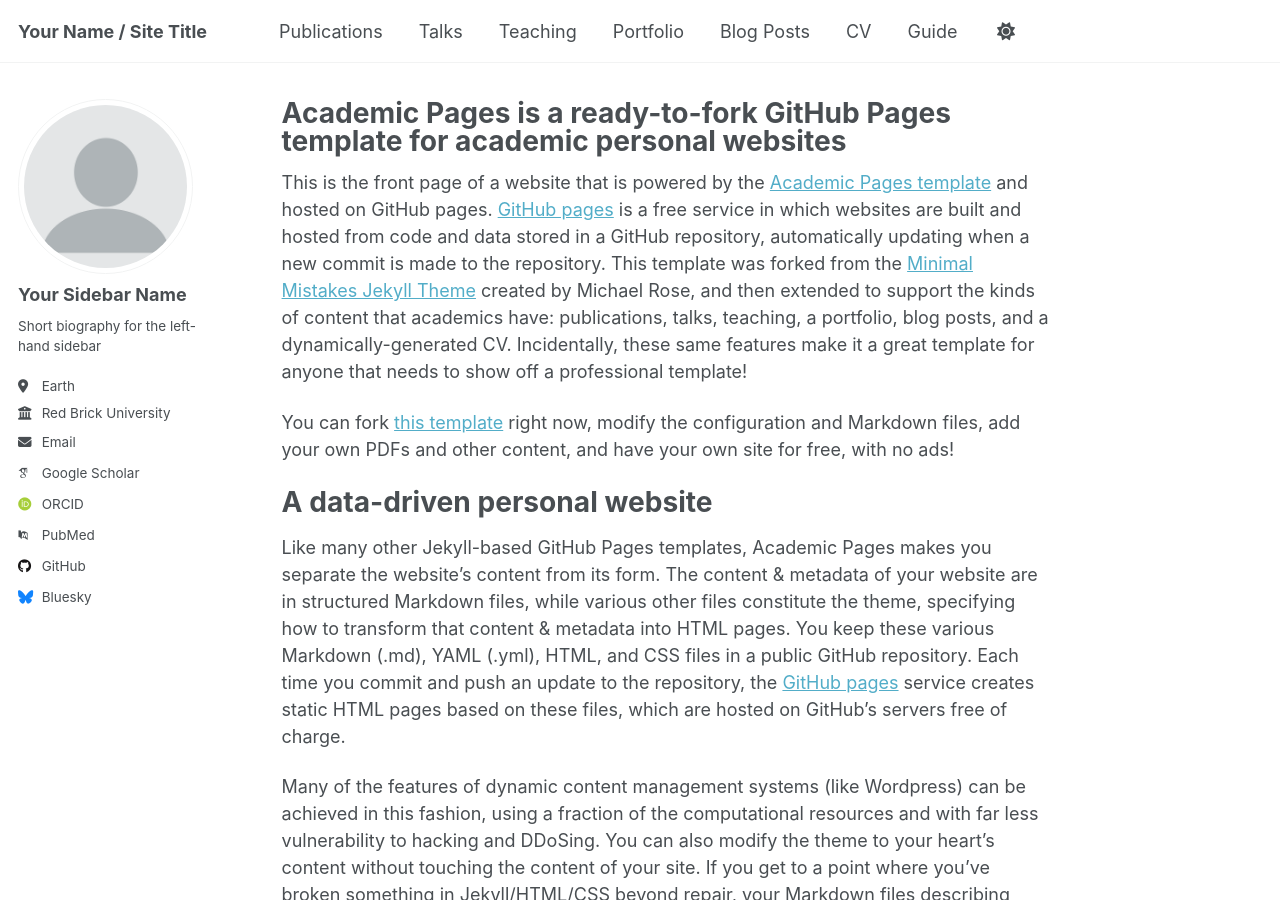
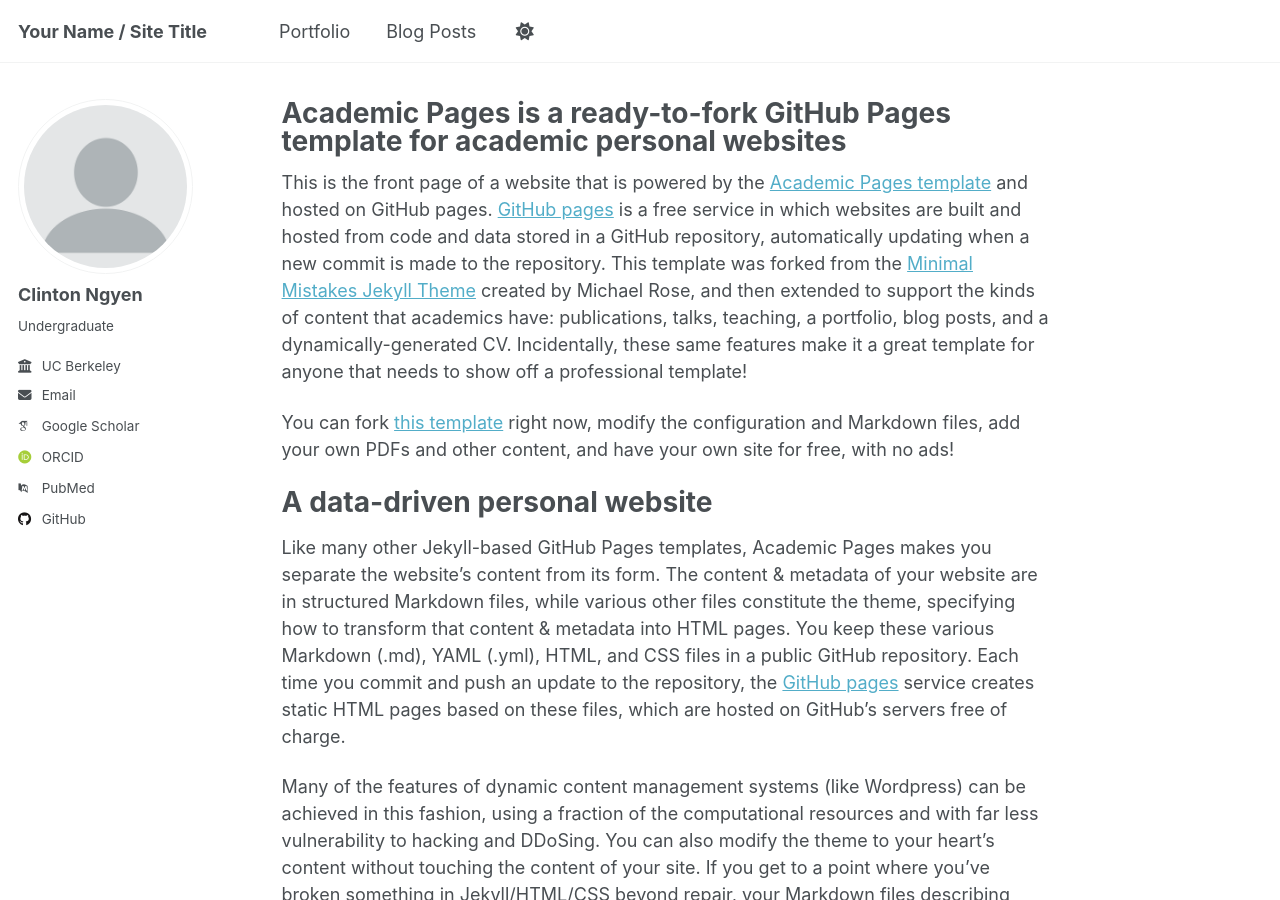
Before and after one commit to MintiClinti/MintiClinti.github.io, a Jekyll site: the page built from _pages/about.md, in a window 1280 px wide and 900 px high. Built offline with Jekyll 4.4.1, drawn with Linux system fonts in a browser that asks for light colours; some web fonts are replaced; a script that is not in the unit is left out.

Commit message:
initial changes

```diff
--- a/_config.yml
+++ b/_config.yml
@@ -23,13 +23,13 @@ repository               : "academicpages/academicpages.github.io"
 author:
   # Biographic information
   avatar           : "profile.png"
-  name             : "Your Sidebar Name"
+  name             : "Clinton Ngyen"
   pronouns         : # example: "she/her"
-  bio              : "Short biography for the left-hand sidebar"
-  location         : "Earth"
-  employer         : "Red Brick University"
+  bio              : "Undergraduate"
+  # location         : "Earth"
+  employer         : "UC Berkeley"
   uri              : # URL
-  email            : "none@example.org"
+  email            : "clintonnguyen@berkeley.edu"
 
   # Academic websites
   academia         : # URL
@@ -52,7 +52,7 @@ author:
 
   # Social media
   artstation       : # Username
-  bluesky          : "bsky.app" # Replace this with you Bluesky username
+  # bluesky          : "bsky.app" # Replace this with you Bluesky username
   facebook         : # Username
   flickr           : # Username
   foursquare       : # Username
```
Also changed, not shown: _data/navigation.yml (+10 -10 lines).
